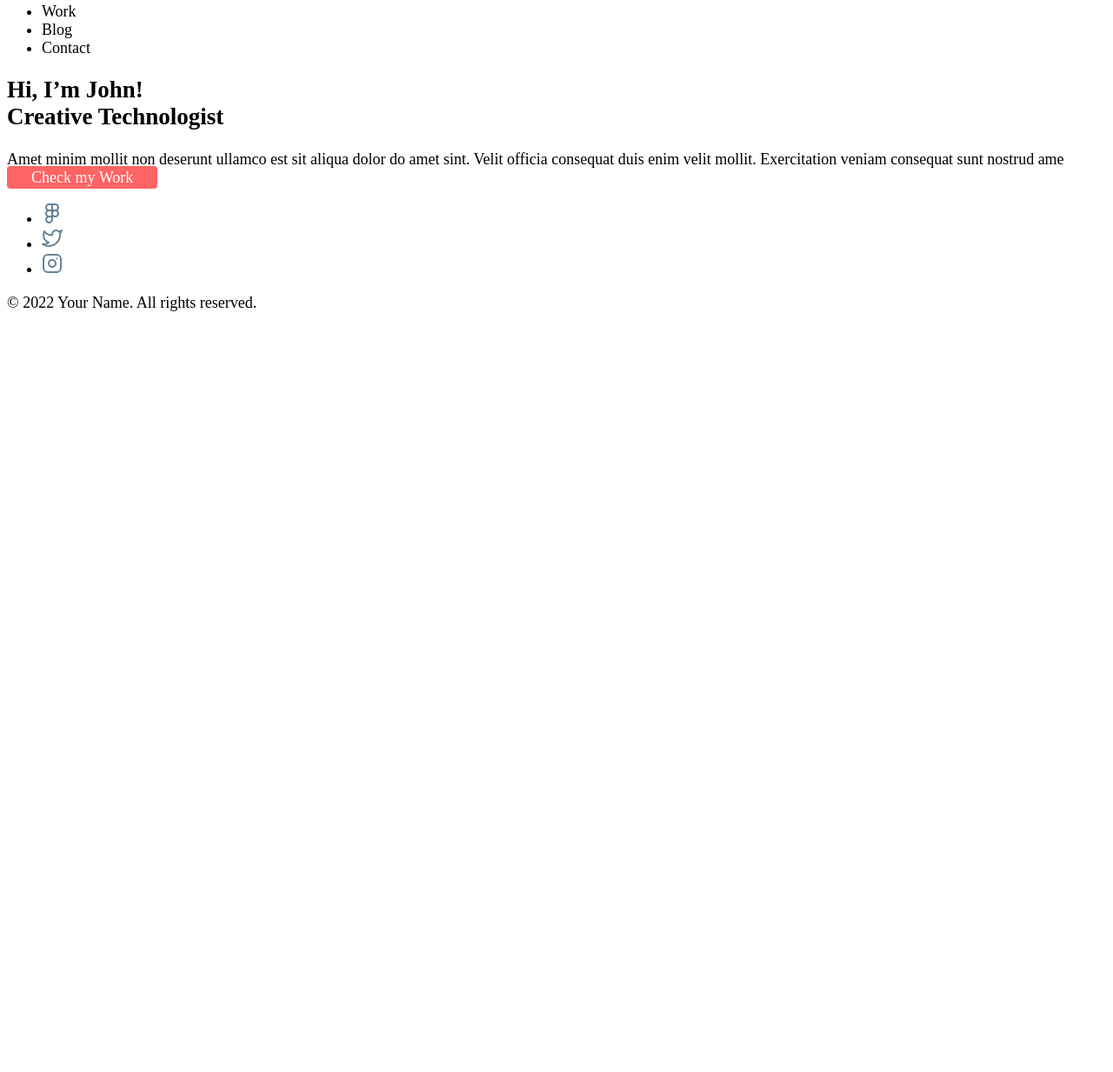
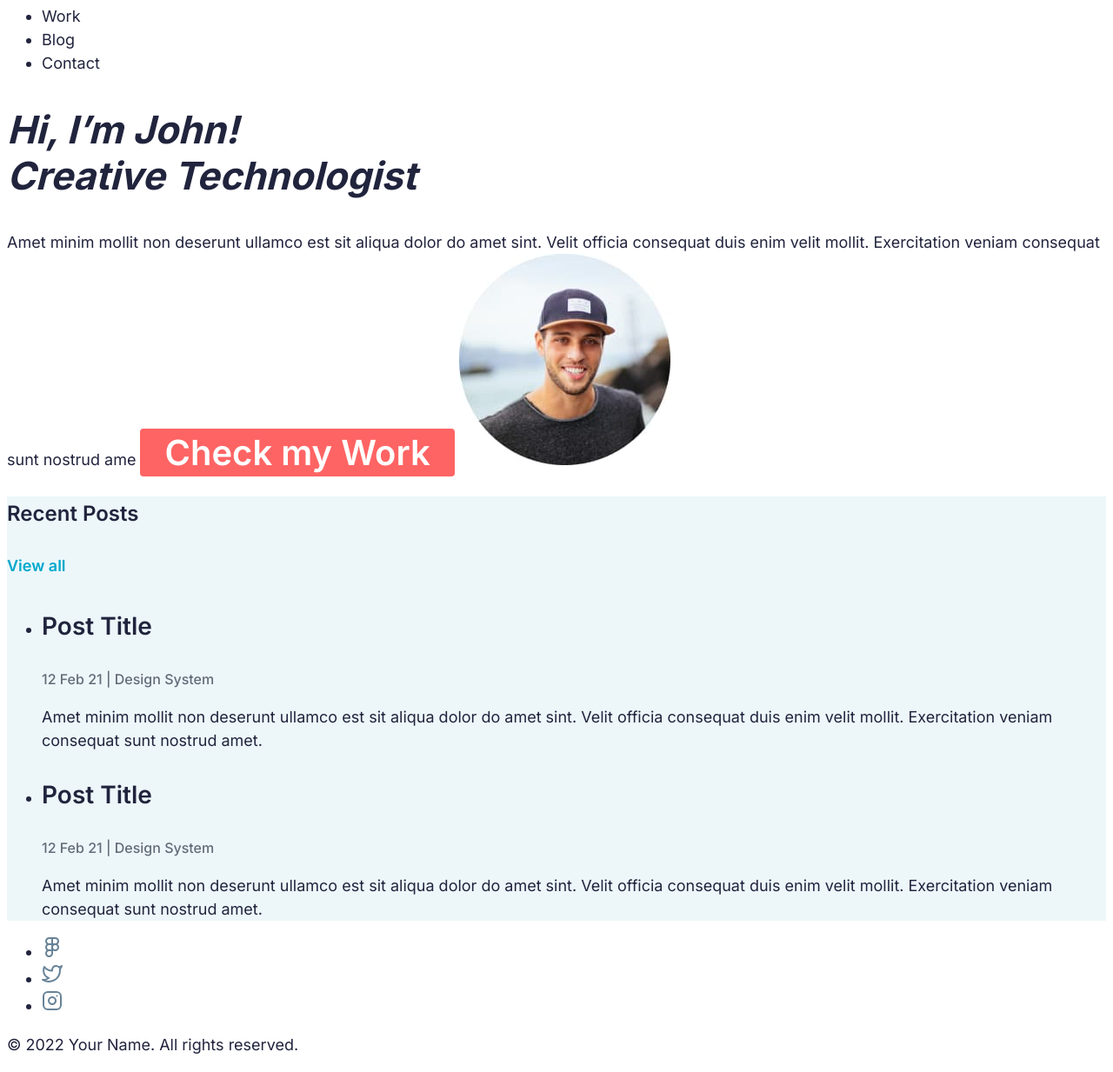
Before and after one commit to Inhaasap/John_CT, a plain HTML site: page index.html in a window 1280 px wide. Shown: the part 62-1295 px from the top of the page at 87% size. Before the commit the page ends 800 px from the top, so only its background shows below. Drawn offline with Linux system fonts and the light colour scheme.

Commit message:
Updated with syles

```diff
--- a/css/styles.css
+++ b/css/styles.css
@@ -1,22 +1,39 @@
 :root {
-  --color-text:21243D;
+  --color-text-primary: #21243D;
+  --color-text-secondary: #636B78;
+  --color-view-all-link: #00A8CC;
 }
 
 body {
-  color: var(--color-text);
+  font-family: 'Inter', sans-serif;
+  color: var(--color-text-primary);
   font-size: 18px;
+  font-weight: 400;
+  line-height: 1.5;
 }
 
 .link {
-  color: var(--color-text);
+  color: var(--color-text-primary);
   text-decoration: none;
 }
+
 .link:hover {
   text-decoration: underline;
 }
+
+.hero-title {
+  /* font-family: 'Heebo', sans-serif; */
+  font-style: italic;
+  font-weight: 700;
+  font-size: 44px;
+  line-height: 53px;
+}
+
 .hero-link {
   padding: 3px 28px;
   color: #FFFFFF;
+  font-weight: 600;
+  font-size: 40px;
   background-color: #FF6464;
   text-decoration: none;
   border-radius: 4px;
@@ -29,3 +46,38 @@ body {
 .hero-link:active{
   box-shadow: 2px 6px 12px rgba(0, 0, 0, 0.3);
 }
+
+.section-title {
+  font-weight: 600;
+    font-size: 24px;
+    line-height: 40px;
+}
+
+.view-all-link {
+  color: var(--color-view-all-link);
+  font-weight: 600;
+  line-height: 40px;
+  text-decoration: none;
+
+}
+
+.view-all-link:hover {
+  text-decoration: underline;
+}
+
+.post-title {
+   font-weight: 600;
+    font-size: 28px;
+    line-height: 1.5;
+}
+
+.post-date {
+    color: var(--color-text-secondary);
+    font-weight: 500;
+    font-size: 16px;
+}
+
+.recent-post-section {
+    background: #EDF7FA;
+    border-radius: 0px;
+}
--- a/index.html
+++ b/index.html
@@ -5,6 +5,14 @@
     <meta http-equiv="X-UA-Compatible" content="IE=edge" />
     <meta name="viewport" content="width=device-width, initial-scale=1.0" />
     <title>John Creative Technologist</title>
+    <!-- fonts -->
+    <link rel="preconnect" href="https://fonts.googleapis.com" />
+    <link rel="preconnect" href="https://fonts.gstatic.com" crossorigin />
+    <link
+      href="https://fonts.googleapis.com/css2?family=Heebo&family=Inter:wght@400;500;600;700&display=swap"
+      rel="stylesheet"
+    />
+    <!-- styles -->
     <link rel="stylesheet" href="./css/styles.css" />
   </head>
   <body>
@@ -14,7 +22,7 @@
           <img src="./images/Left.svg" alt="logo of John blog" />
         </a>
         <ul>
-          <li><a class="link" href="#">Work</a></li>
+          <li><a class="link" href="./work.html">Work</a></li>
           <li><a class="link" href="./Blog.html">Blog</a></li>
           <li><a class="link" href="#">Contact</a></li>
         </ul>
@@ -22,7 +30,7 @@
     </header>
     <main>
       <section>
-        <h1>
+        <h1 class="hero-title">
           Hi, I’m John! <br />
           Creative Technologist
         </h1>
@@ -30,8 +38,46 @@
           Amet minim mollit non deserunt ullamco est sit aliqua dolor do amet
           sint. Velit officia consequat duis enim velit mollit. Exercitation
           veniam consequat sunt nostrud ame
-          <a class="hero-link" href="#">Check my Work</a>
+          <a class="hero-link" href="./work.html">Check my Work</a>
+          <img
+            src="./images/hero-john-image.jpg"
+            alt="John portraite"
+            width="243"
+            height="243"
+          />
         </p>
+      </section>
+      <section class="recent-post-section">
+        <h2 class="section-title">Recent Posts</h2>
+        <a class="view-all-link" href="./blog.html">View all</a>
+        <ul>
+          <li>
+            <article>
+              <h3 class="post-title">Post Title</h3>
+              <p class="post-date">
+                <time datetime="2021-02-12">12 Feb 21</time> | Design System
+              </p>
+              <p>
+                Amet minim mollit non deserunt ullamco est sit aliqua dolor do
+                amet sint. Velit officia consequat duis enim velit mollit.
+                Exercitation veniam consequat sunt nostrud amet.
+              </p>
+            </article>
+          </li>
+          <li>
+            <article>
+              <h3 class="post-title">Post Title</h3>
+              <p class="post-date">
+                <time datetime="2021-02-12">12 Feb 21</time> | Design System
+              </p>
+              <p>
+                Amet minim mollit non deserunt ullamco est sit aliqua dolor do
+                amet sint. Velit officia consequat duis enim velit mollit.
+                Exercitation veniam consequat sunt nostrud amet.
+              </p>
+            </article>
+          </li>
+        </ul>
       </section>
     </main>
     <footer>
```
Also changed, not shown: Blog.html (+14 -5 lines), work.html (added, +47 -0 lines), images/hero-john-image.jpg (added), 1 other file.
